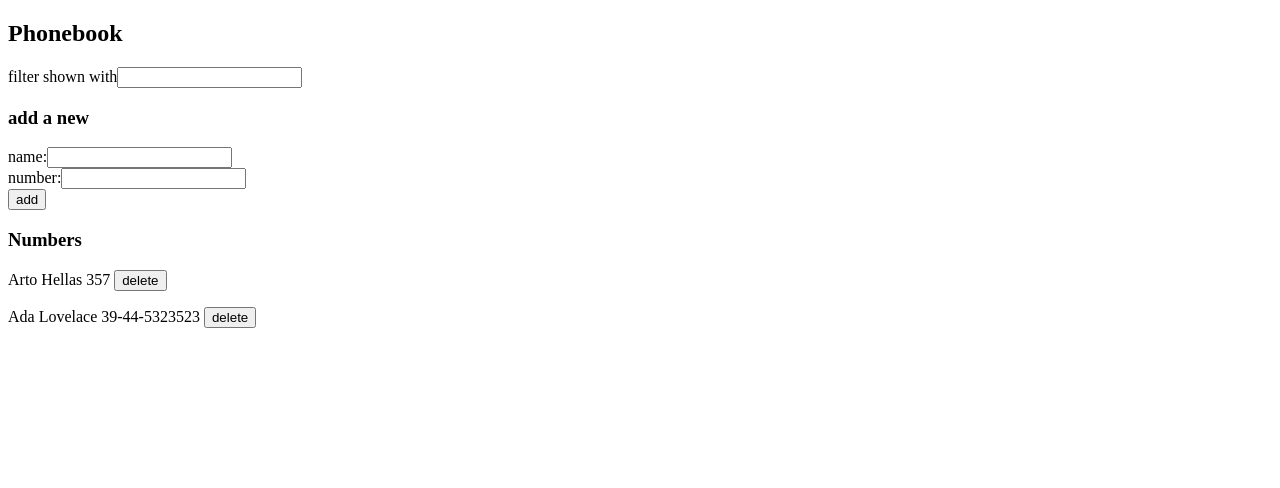
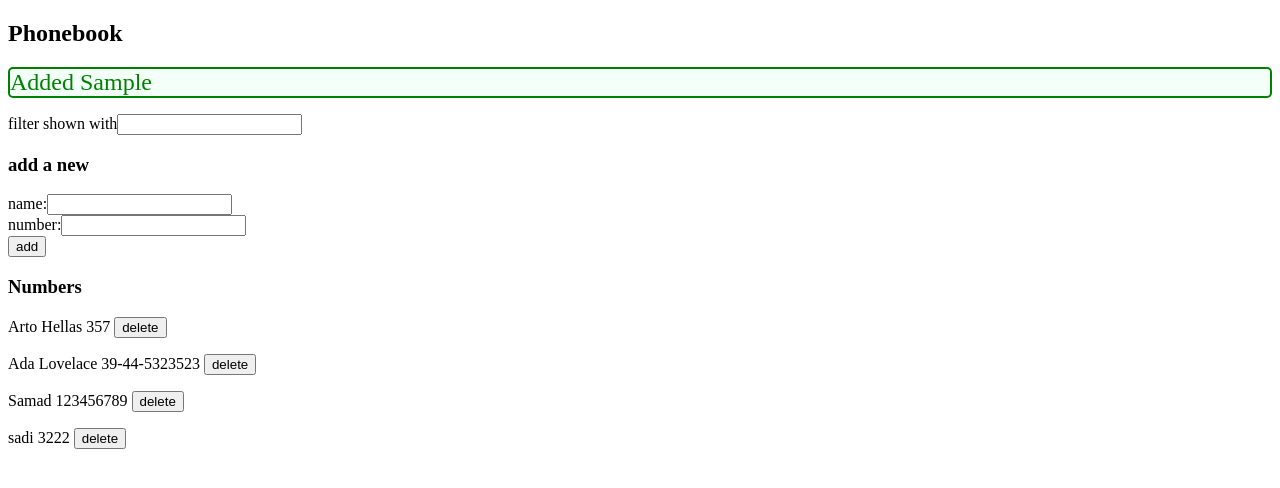
Before and after one commit to ZTanvir/Fullstackopen-exercises, a React (Vite) app in the folder part2/phonebook/: page / in a window 1280 px wide. Both pictures are taken after typing "Sample", "Sample" into the empty fields and a click on the button "add". Shown: the top 488 px of the page. Built offline with nearby package versions, Linux system fonts and the light colour scheme; no server answers; data requests are answered from the project's data file.

Commit message:
Add solution for exercises 2.16 part2

```diff
--- a/part2/phonebook/db.json
+++ b/part2/phonebook/db.json
@@ -9,6 +9,16 @@
       "name": "Ada Lovelace",
       "number": "39-44-5323523",
       "id": 2
+    },
+    {
+      "name": "Samad",
+      "number": "123456789",
+      "id": 3
+    },
+    {
+      "name": "sadi",
+      "number": "3222",
+      "id": 4
     }
   ]
 }
--- /dev/null
+++ b/part2/phonebook/index.css
@@ -0,0 +1,8 @@
+.error-msg{
+    font-size: 1.5rem;
+    background-color:mintcream;
+    border: 2px solid green;
+    color: green;
+    border-radius: 5px;
+    margin-bottom: 1rem;
+}
--- a/part2/phonebook/src/App.jsx
+++ b/part2/phonebook/src/App.jsx
@@ -1,5 +1,7 @@
 import { useState, useEffect } from "react";
+import Notification from "./component/Notification";
 import noteServices from "./services/personsService";
+import "/index.css";
 
 const Person = ({ personList, findName, handleDeletePerson }) => {
   // Display phonebook person name and number
@@ -81,6 +83,7 @@ const App = () => {
   const [newName, setNewName] = useState("");
   const [newPhoneNumber, setNewPhoneNumber] = useState("");
   const [searchName, setSearchName] = useState("");
+  const [message, setMessage] = useState(null);
 
   // get persons data from http://localhost:3000/persons
   useEffect(() => {
@@ -98,7 +101,6 @@ const App = () => {
       if (isAnyPersonMatch) {
         // find the person
         const findPerson = persons.find((person) => person.name === newName);
-        console.log(findPerson);
         // ask the permission to update the number
         if (
           window.confirm(
@@ -115,10 +117,16 @@ const App = () => {
                 person.name !== updatePerson.name ? person : updatePerson
               )
             );
+            // Add message that a new person has added to phonebook
+            setMessage(
+              `${updatePerson.name} phone number updated successfully`
+            );
+            setTimeout(() => {
+              setMessage(null);
+            }, 5000);
             setNewName("");
             setNewPhoneNumber("");
           });
-          console.log("Confirm");
         }
       } else {
         const newPerson = {
@@ -129,6 +137,11 @@ const App = () => {
         noteServices
           .create(newPerson)
           .then((data) => setPersons(persons.concat(data)));
+        //Show a message that a new user has added
+        setMessage(`Added ${newPerson.name}`);
+        setTimeout(() => {
+          setMessage(null);
+        }, 5000);
         setNewName("");
         setNewPhoneNumber("");
       }
@@ -148,6 +161,7 @@ const App = () => {
   return (
     <div>
       <h2>Phonebook</h2>
+      <Notification message={message} />
       <Filter findName={searchName} setFindName={setSearchName} />
       <h3>add a new</h3>
       <PersonForm
--- /dev/null
+++ b/part2/phonebook/src/component/Notification.jsx
@@ -0,0 +1,8 @@
+const Notification = ({ message }) => {
+  if (message === null) {
+    return null;
+  }
+  return <div className="error-msg">{message}</div>;
+};
+
+export default Notification;
```
